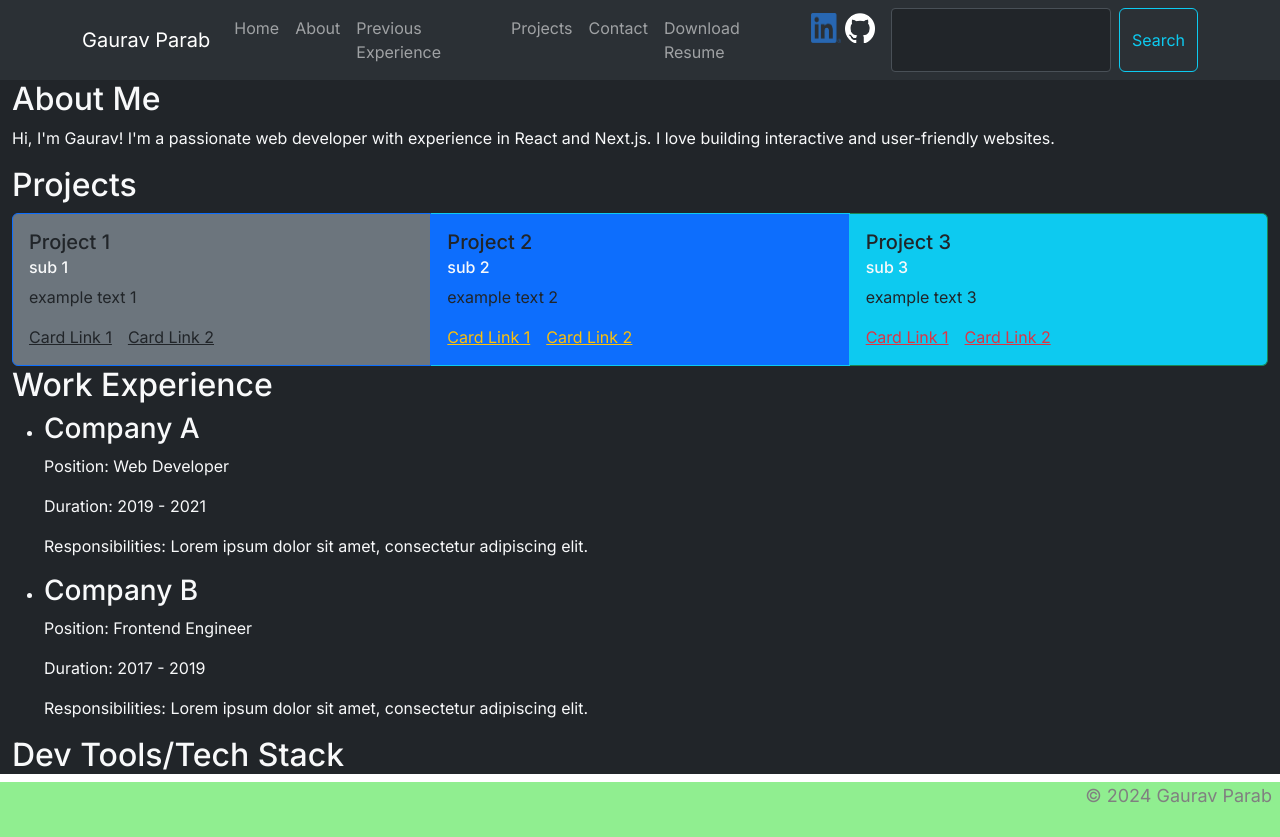
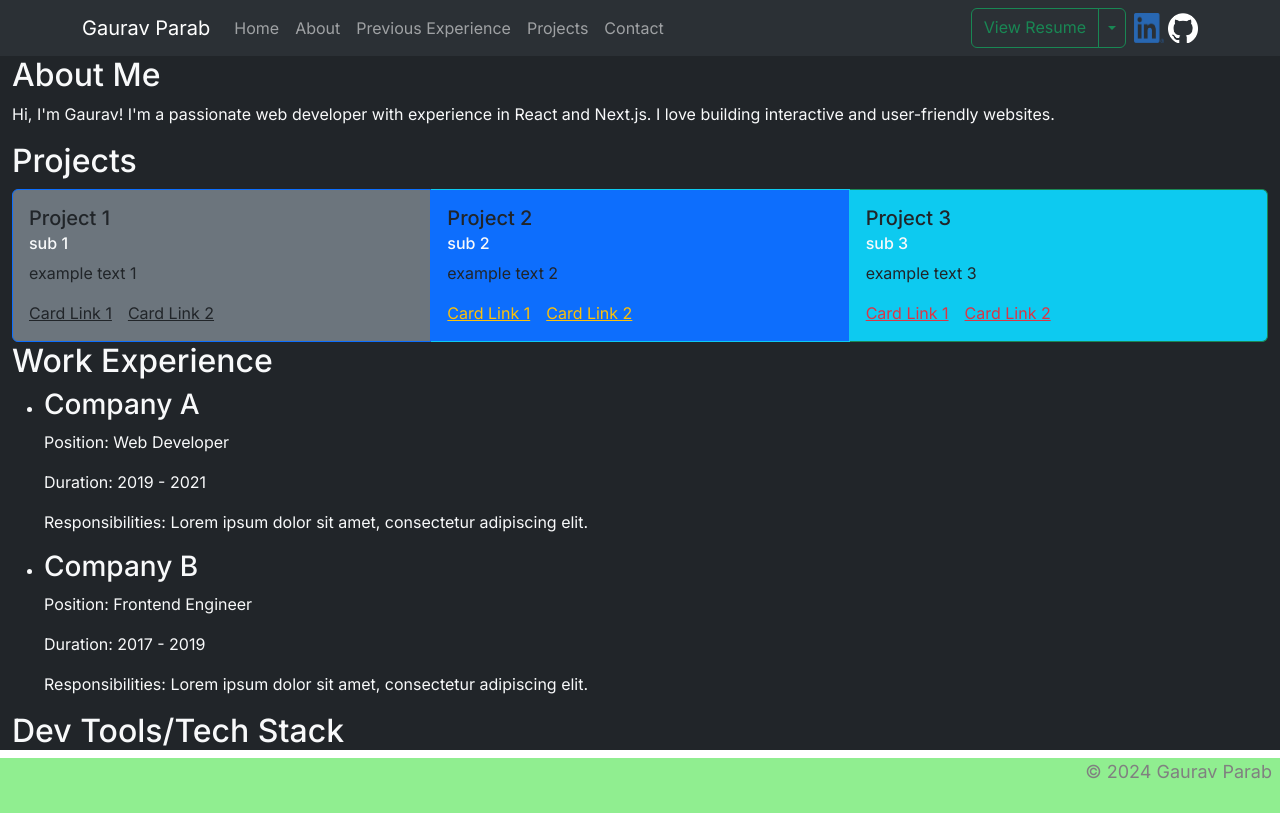
Before and after one commit to graviscool/gauravkparab.com, a Next.js app: page / in a window 1280 px wide. After the commit the page ends 813 px from the top, so only its background shows below. Built offline with nearby package versions, Linux system fonts and the light colour scheme.

Commit message:
navbar: enhance resume button!

```diff
--- a/components/NavigationBar.tsx
+++ b/components/NavigationBar.tsx
@@ -3,7 +3,7 @@ import Navbar from "react-bootstrap/Navbar";
 import Nav from "react-bootstrap/Nav";
 import Form from "react-bootstrap/Form";
 import Offcanvas from "react-bootstrap/Offcanvas";
-import { Button, Image } from "react-bootstrap";
+import { Button, Dropdown, Image, SplitButton } from "react-bootstrap";
 
 export default function NavigationBar() {
   return (
@@ -12,6 +12,7 @@ export default function NavigationBar() {
       bg="dark"
       className="bg-body-tertiary mb-0"
       data-bs-theme="dark"
+      collapseOnSelect
     >
       <Container>
         <Navbar.Brand href="/">Gaurav Parab</Navbar.Brand>
@@ -34,12 +35,20 @@ export default function NavigationBar() {
               <Nav.Link href="#projects">Projects</Nav.Link>
               <Nav.Link href="/contact">Contact</Nav.Link>
             </Nav>
-            <Nav className="me-1">
-              <Nav.Link href="/documents/Gaurav_Parab_resume.pdf" download>
-                Download Resume
-              </Nav.Link>
+            <Nav className="me-2">
+              <SplitButton
+                title="View Resume"
+                variant="outline-success"
+                href="/documents/Gaurav_Parab_resume.pdf"
+              >
+                <Dropdown.Item
+                  href="/documents/Gaurav_Parab_resume.pdf"
+                  download
+                >
+                  Download Resume
+                </Dropdown.Item>
+              </SplitButton>
             </Nav>
-
             <Navbar.Brand href="/linkedin" className="me-1">
               <Image
                 src="/images/linkedin-logo.png"
@@ -49,7 +58,7 @@ export default function NavigationBar() {
                 alt="Linkedin"
               />
             </Navbar.Brand>
-            <Navbar.Brand href="/github">
+            <Navbar.Brand href="/github" className="me-0">
               <Image
                 src="/images/github-logo-white.png"
                 width="30"
@@ -58,20 +67,6 @@ export default function NavigationBar() {
                 alt="Github"
               />
             </Navbar.Brand>
-            <Form className="d-flex" id="search">
-              <Form.Control
-                type="search"
-                className="me-2"
-                size="sm"
-                aria-label="search-box"
-              ></Form.Control>
-            </Form>
-            <Button
-              variant="outline-info"
-              onClick={(e) => alert(`Searching hasn't been implemented yet`)}
-            >
-              Search
-            </Button>
           </Offcanvas.Body>
         </Navbar.Offcanvas>
       </Container>
```
